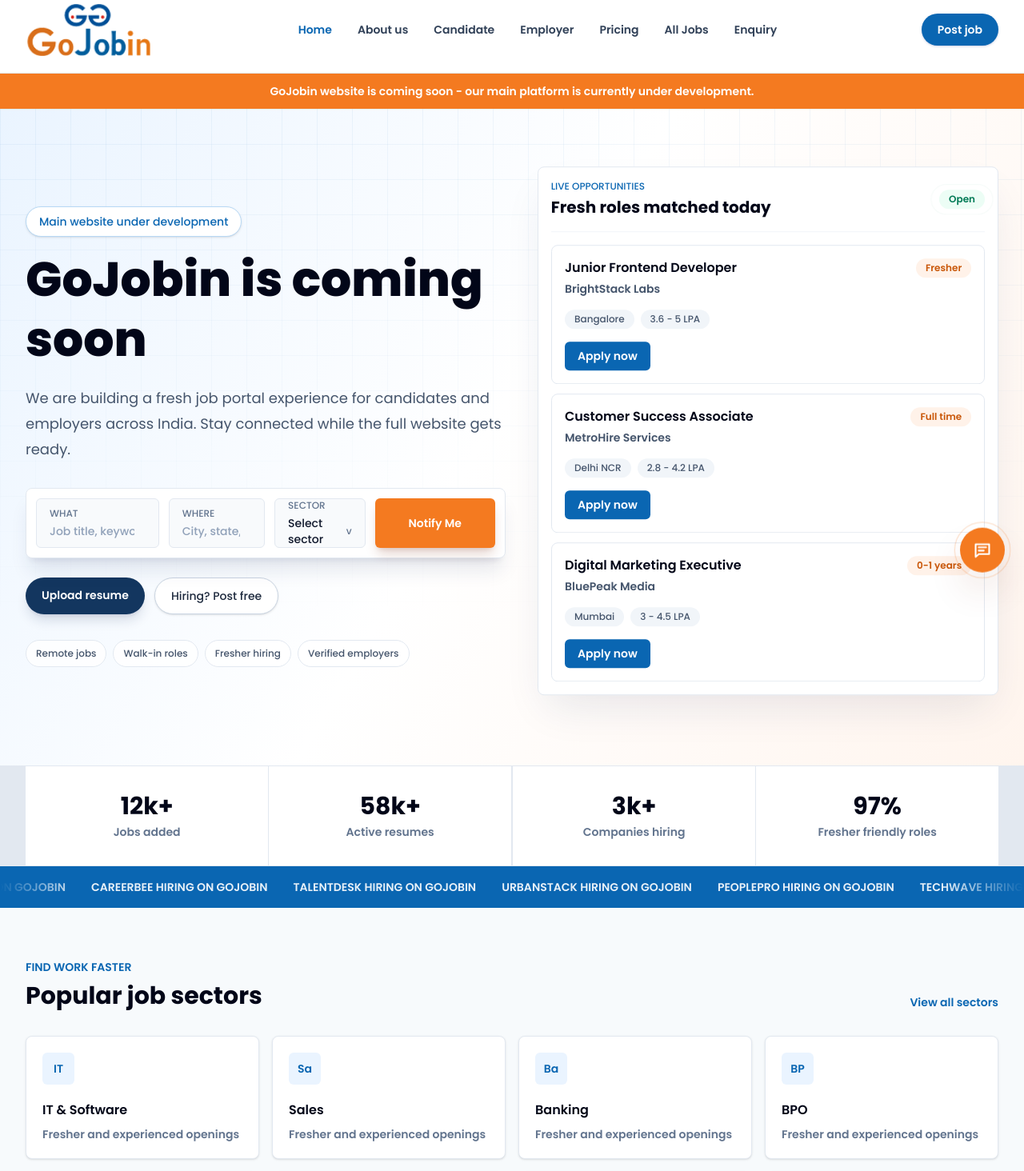
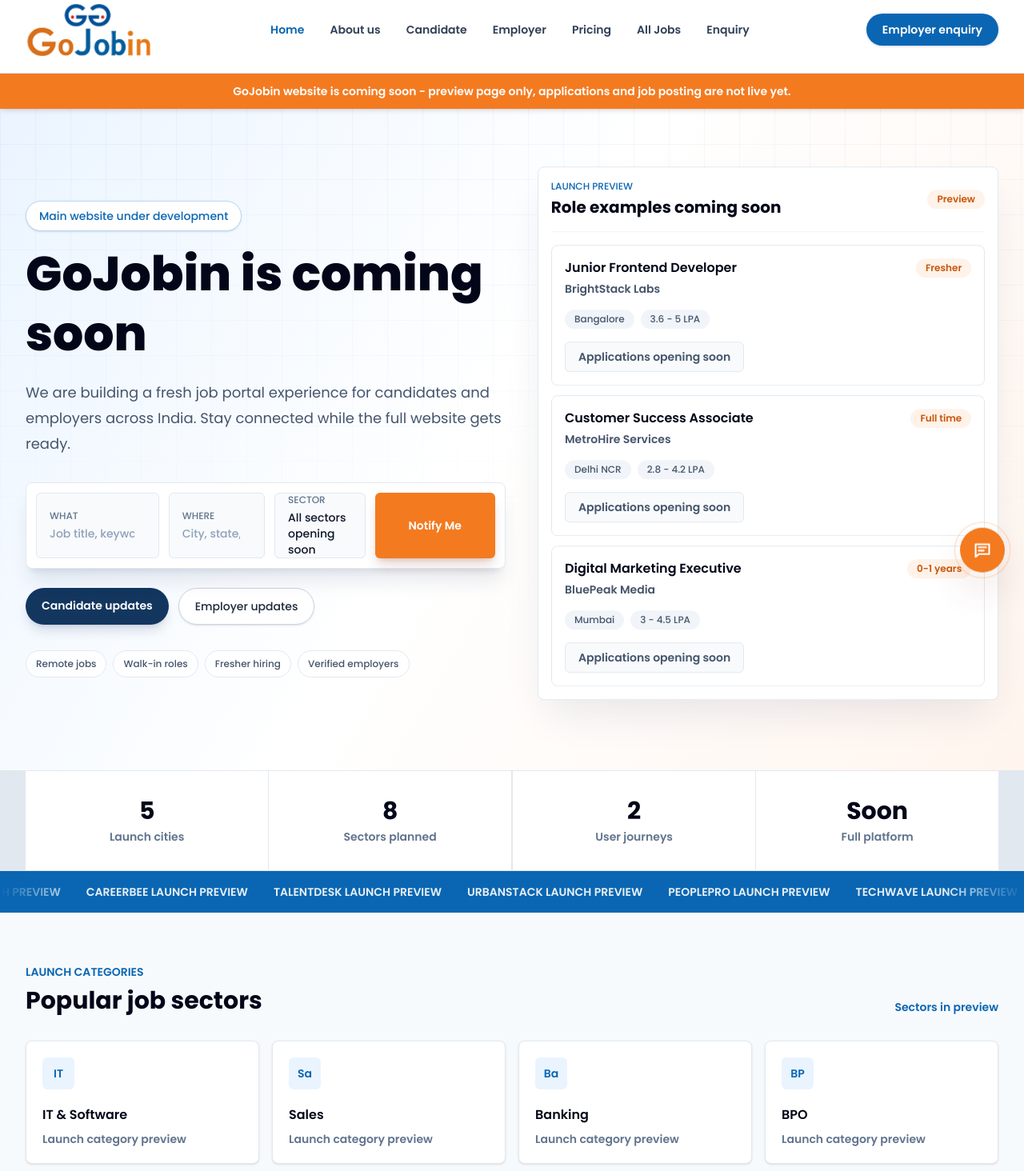
Before and after one commit to vinitk09/GoJobIn, a Next.js app: page / in a window 1280 px wide. Shown: the part 60-1524 px from the top of the page at 80% size. Built offline with nearby package versions, Linux system fonts and the light colour scheme.

Commit message:
Added all the codes

```diff
--- a/src/app/components/EnquiryModal.js
+++ b/src/app/components/EnquiryModal.js
@@ -80,16 +80,9 @@
               <span className="text-xs font-medium uppercase text-slate-500">
                 Enquiry type
               </span>
-              <select
-                className="mt-2 bg-transparent text-sm text-slate-900 outline-none"
-                defaultValue={context}
-              >
-                <option>{context}</option>
-                <option>Looking for a job</option>
-                <option>Hiring candidates</option>
-                <option>Need pricing details</option>
-                <option>General enquiry</option>
-              </select>
+              <span className="mt-2 text-sm font-medium text-slate-900">
+                {context}
+              </span>
             </label>
             <label className="field-card flex flex-col rounded-[6px] border border-slate-200 bg-slate-50 px-4 py-3 sm:col-span-2">
               <span className="text-xs font-medium uppercase text-slate-500">
--- a/src/app/page.js
+++ b/src/app/page.js
@@ -7,10 +7,10 @@
 const locations = ["Delhi", "Kolkata", "Mumbai", "Bangalore", "Chennai"];
 
 const stats = [
-  { value: "12k+", label: "Jobs added" },
-  { value: "58k+", label: "Active resumes" },
-  { value: "3k+", label: "Companies hiring" },
-  { value: "97%", label: "Fresher friendly roles" },
+  { value: "5", label: "Launch cities" },
+  { value: "8", label: "Sectors planned" },
+  { value: "2", label: "User journeys" },
+  { value: "Soon", label: "Full platform" },
 ];
 
 const categories = [
@@ -58,9 +58,9 @@
 ];
 
 const steps = [
-  "Create your candidate profile",
-  "Search jobs by city, skill, and sector",
-  "Apply directly to verified openings",
+  "Candidate profiles in preparation",
+  "City and sector matching planned",
+  "Application alerts after launch",
 ];
 
 const benefits = [
@@ -89,12 +89,12 @@
   {
     name: "Aman Verma",
     role: "Fresher candidate",
-    text: "Found entry-level openings by city and applied without getting lost in complicated filters.",
+    text: "Wants city-wise fresher openings with simple alerts once the full platform launches.",
   },
   {
     name: "Priya Sharma",
     role: "HR executive",
-    text: "Posted a role and started receiving relevant candidate enquiries for local hiring needs.",
+    text: "Needs an easy way to prepare local hiring enquiries before posting tools go live.",
   },
   {
     name: "Rohit Das",
@@ -168,8 +168,6 @@
 export default function Home() {
   const [isEnquiryOpen, setIsEnquiryOpen] = useState(false);
   const [enquiryFor, setEnquiryFor] = useState("General enquiry");
-  const [selectedSector, setSelectedSector] = useState("Select sector");
-  const [isSectorOpen, setIsSectorOpen] = useState(false);
 
   useEffect(() => {
     const revealItems = Array.from(
@@ -222,10 +220,6 @@
   }
 
   function handleFeatureClick(event) {
-    if (!event.target.closest("[data-sector-dropdown]")) {
-      setIsSectorOpen(false);
-    }
-
     const trigger = event.target.closest("[data-enquiry]");
 
     if (!trigger) {
@@ -286,19 +280,19 @@
             <a
               className="shine-button rounded-full bg-[#0a66b2] px-5 py-2.5 text-white shadow-sm shadow-blue-900/20"
               href="#post-job"
-              data-enquiry="Post a job"
+              data-enquiry="Employer launch enquiry"
             >
-              Post job
+              Employer enquiry
             </a>
           </div>
         </nav>
+
       </header>
 
-      <div className="bg-[#f47a20] px-5 py-3 text-center text-sm font-semibold text-white">
-        GoJobin website is coming soon - our main platform is currently under development.
-      </div>
-
-      <section className="relative overflow-hidden bg-white">
+      <section className="relative bg-white">
+        <div className="sticky top-[126px] z-40 bg-[#f47a20] px-5 py-3 text-center text-sm font-semibold text-white shadow-md shadow-orange-950/10 max-sm:top-[162px]">
+          GoJobin website is coming soon - preview page only, applications and job posting are not live yet.
+        </div>
         <div className="absolute inset-0 bg-[linear-gradient(120deg,#eaf4ff_0%,#ffffff_48%,#fff5ee_100%)]" />
         <div className="hero-grid absolute inset-0 opacity-70" />
         <div className="relative mx-auto grid max-w-7xl items-center gap-10 px-5 py-14 sm:py-16 lg:grid-cols-[1.02fr_0.98fr] lg:px-8 lg:py-20">
@@ -341,51 +335,15 @@
                   />
                 </label>
                 <div
-                  className="field-card relative flex min-h-14 flex-col justify-center rounded-[6px] border border-slate-200 bg-slate-50 px-4"
-                  data-sector-dropdown
+                  aria-label="Sector selection will be available when the full website launches"
+                  className="field-card flex min-h-14 flex-col justify-center rounded-[6px] border border-slate-200 bg-slate-50 px-4"
                 >
                   <span className="text-xs font-medium uppercase tracking-normal text-slate-500">
                     Sector
                   </span>
-                  <button
-                    className="mt-1 flex w-full items-center justify-between gap-3 bg-transparent text-left text-sm font-medium text-slate-900 outline-none"
-                    aria-expanded={isSectorOpen}
-                    onClick={() => setIsSectorOpen((isOpen) => !isOpen)}
-                    type="button"
-                  >
-                    <span>{selectedSector}</span>
-                    <span
-                      className={`text-xs text-slate-500 transition ${
-                        isSectorOpen ? "rotate-180" : ""
-                      }`}
-                    >
-                      v
-                    </span>
-                  </button>
-                  <div
-                    className={`sector-menu absolute left-0 right-0 top-[calc(100%+8px)] z-30 rounded-[8px] border border-slate-200 bg-white p-2 shadow-xl shadow-blue-950/12 transition ${
-                      isSectorOpen
-                        ? "visible opacity-100"
-                        : "invisible opacity-0"
-                    }`}
-                  >
-                    {["IT & Software", "Sales", "Banking", "BPO"].map(
-                      (sector) => (
-                        <button
-                          className="w-full rounded-[6px] px-3 py-2 text-left text-sm font-medium text-slate-700 transition hover:bg-[#eaf4ff] hover:text-[#0a66b2]"
-                          key={sector}
-                          onClick={() => {
-                            setSelectedSector(sector);
-                            setIsSectorOpen(false);
-                            openEnquiry(`${sector} jobs`);
-                          }}
-                          type="button"
-                        >
-                          {sector}
-                        </button>
-                      ),
-                    )}
-                  </div>
+                  <span className="mt-1 text-sm font-medium text-slate-900">
+                    All sectors opening soon
+                  </span>
                 </div>
                 <button className="shine-button min-h-14 w-full min-w-[150px] whitespace-nowrap rounded-[6px] bg-[#f47a20] px-5 text-sm font-semibold leading-none text-white shadow-lg shadow-orange-900/20 transition hover:-translate-y-0.5">
                   Notify Me
@@ -397,16 +355,16 @@
               <a
                 className="rounded-full bg-[#13365f] px-5 py-3 text-sm font-semibold text-white shadow-lg shadow-blue-950/15 transition hover:-translate-y-0.5"
                 href="#candidate"
-                data-enquiry="Upload resume"
+                data-enquiry="Candidate launch updates"
               >
-                Upload resume
+                Candidate updates
               </a>
               <a
                 className="rounded-full border border-slate-300 bg-white px-5 py-3 text-sm font-medium text-slate-800 shadow-sm transition hover:-translate-y-0.5 hover:border-[#0a66b2]"
                 href="#employer"
-                data-enquiry="Hiring enquiry"
+                data-enquiry="Employer launch updates"
               >
-                Hiring? Post free
+                Employer updates
               </a>
             </div>
 
@@ -431,14 +389,14 @@
               <div className="flex items-center justify-between border-b border-slate-100 pb-4">
                 <div>
                   <p className="text-xs font-medium uppercase tracking-normal text-[#0a66b2]">
-                    Live opportunities
+                    Launch preview
                   </p>
                   <h2 className="mt-1 text-xl font-bold text-slate-950">
-                    Fresh roles matched today
+                    Role examples coming soon
                   </h2>
                 </div>
-                <span className="pulse-live rounded-full bg-emerald-50 px-3 py-1 text-xs font-semibold text-emerald-700">
-                  Open
+                <span className="rounded-full bg-[#fff2e9] px-3 py-1 text-xs font-semibold text-[#c95709]">
+                  Preview
                 </span>
               </div>
 
@@ -470,12 +428,9 @@
                         {job.salary}
                       </span>
                     </div>
-                    <button
-                      className="mt-4 rounded-[6px] bg-[#0a66b2] px-4 py-2 text-sm font-semibold text-white transition hover:bg-[#16467d]"
-                      data-enquiry={`Apply for ${job.role}`}
-                    >
-                      Apply now
-                    </button>
+                    <span className="mt-4 inline-flex rounded-[6px] border border-slate-200 bg-slate-50 px-4 py-2 text-sm font-semibold text-slate-600">
+                      Applications opening soon
+                    </span>
                   </article>
                 ))}
               </div>
@@ -504,7 +459,7 @@
           <div className="ticker-track flex min-w-max gap-8 text-sm font-semibold uppercase">
             {[...companies, ...companies].map((company, index) => (
               <span key={`${company}-${index}`} className="opacity-90">
-                {company} hiring on GoJobin
+                {company} launch preview
               </span>
             ))}
           </div>
@@ -519,37 +474,31 @@
         <div className="flex flex-col gap-4 sm:flex-row sm:items-end sm:justify-between">
           <div>
             <p className="text-sm font-semibold uppercase tracking-normal text-[#0a66b2]">
-              Find work faster
+              Launch categories
             </p>
             <h2 className="mt-2 text-3xl font-bold text-slate-950">
               Popular job sectors
             </h2>
           </div>
-          <a
-            className="text-sm font-semibold text-[#0a66b2]"
-            href="#"
-            data-enquiry="View all sectors"
-          >
-            View all sectors
-          </a>
+          <span className="text-sm font-semibold text-[#0a66b2]">
+            Sectors in preview
+          </span>
         </div>
 
         <div className="mt-8 grid gap-4 sm:grid-cols-2 lg:grid-cols-4">
           {categories.map((category) => (
-            <a
+            <article
               key={category}
-              href="#"
-              className="category-card rounded-[8px] border border-slate-200 bg-white p-5 shadow-sm transition hover:-translate-y-1 hover:border-[#0a66b2] hover:shadow-lg hover:shadow-blue-950/10"
-              data-enquiry={`${category} jobs`}
+              className="category-card rounded-[8px] border border-slate-200 bg-white p-5 shadow-sm"
             >
               <span className="flex h-10 w-10 items-center justify-center rounded-[6px] bg-[#eaf4ff] text-sm font-semibold text-[#0a66b2]">
                 {category.slice(0, 2)}
               </span>
               <h3 className="mt-5 font-semibold text-slate-950">{category}</h3>
               <p className="mt-2 text-sm font-semibold text-slate-500">
-                Fresher and experienced openings
+                Launch category preview
               </p>
-            </a>
+            </article>
           ))}
         </div>
       </section>
@@ -636,15 +585,15 @@
               Built for freshers and growing professionals
             </h2>
             <p className="mt-4 leading-7 text-blue-100">
-              GoJobin helps job seekers build a searchable profile, discover
-              relevant openings, and move quickly when the right role appears.
+              GoJobin is preparing searchable profiles, city-led discovery, and
+              launch updates for candidates.
             </p>
             <a
               className="mt-7 inline-flex rounded-full bg-[#f47a20] px-6 py-3 text-sm font-semibold text-white"
               href="#register"
-              data-enquiry="Create candidate profile"
+              data-enquiry="Candidate launch updates"
             >
-              Create candidate profile
+              Join candidate updates
             </a>
           </div>
 
@@ -675,12 +624,12 @@
               Employers
             </p>
             <h2 className="mt-2 text-3xl font-bold text-slate-950">
-              Post jobs and reach active talent across India
+              Prepare hiring enquiries for launch
             </h2>
             <p className="mt-4 leading-7 text-slate-600">
-              Gojobin.com is a classified recruitment platform for employers
-              who need great people and candidates who want dependable career
-              opportunities.
+              Gojobin.com is preparing a classified recruitment platform for
+              employers who need great people and candidates who want
+              dependable career opportunities.
             </p>
             <div className="mt-8 grid gap-4 sm:grid-cols-3">
               {["Free posting", "Resume access", "City targeting"].map(
@@ -707,18 +656,18 @@
               Start free
             </p>
             <h2 className="mt-2 text-3xl font-bold text-slate-950">
-              List your first opening today
+              Get ready for employer tools
             </h2>
             <p className="mt-4 leading-7 text-slate-600">
-              Share the role, location, experience range, and sector. GoJobin
-              puts the opportunity in front of relevant job seekers.
+              Share your launch interest with the GoJobin team while posting
+              tools are being prepared.
             </p>
             <a
               className="mt-7 inline-flex rounded-full bg-[#0a66b2] px-6 py-3 text-sm font-semibold text-white"
               href="#post-job"
-              data-enquiry="Post new job"
+              data-enquiry="Employer launch updates"
             >
-              Post new job
+              Employer updates
             </a>
           </div>
         </div>
@@ -743,9 +692,9 @@
                 job-search experience.
               </p>
               <p>
-                The platform is built around free job posting, searchable
-                openings, active resumes, and city-led discovery for India's
-                recruitment market.
+                The platform is being built around job posting, searchable
+                openings, candidate profiles, and city-led discovery for
+                India's recruitment market.
               </p>
             </div>
           </div>
@@ -874,12 +823,9 @@
                 <span className="text-xs font-medium uppercase text-slate-500">
                   Enquiry type
                 </span>
-                <select className="mt-2 bg-transparent text-sm text-slate-900 outline-none">
-                  <option>Looking for a job</option>
-                  <option>Hiring candidates</option>
-                  <option>Need pricing details</option>
-                  <option>General enquiry</option>
-                </select>
+                <span className="mt-2 text-sm font-medium text-slate-900">
+                  Launch enquiry
+                </span>
               </label>
               <label className="field-card flex flex-col rounded-[6px] border border-slate-200 bg-slate-50 px-4 py-3 sm:col-span-2">
                 <span className="text-xs font-medium uppercase text-slate-500">
```
